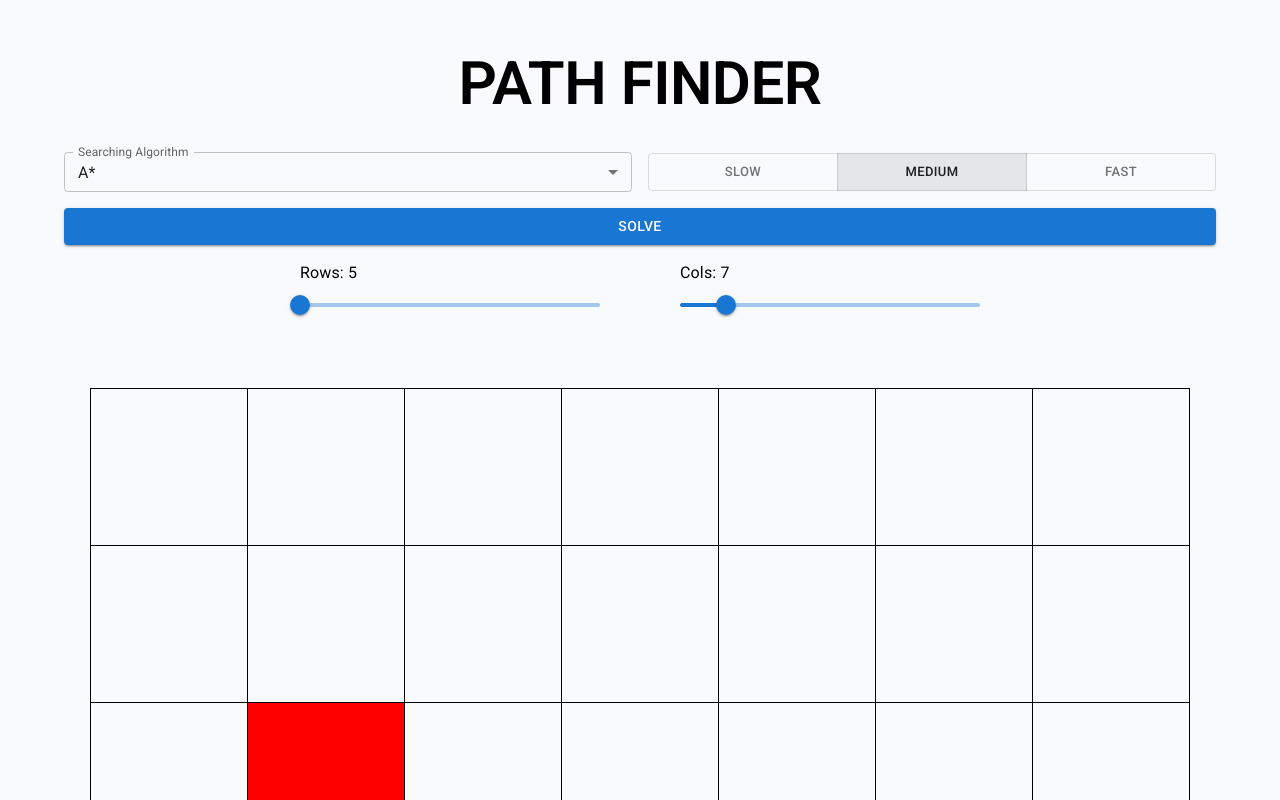
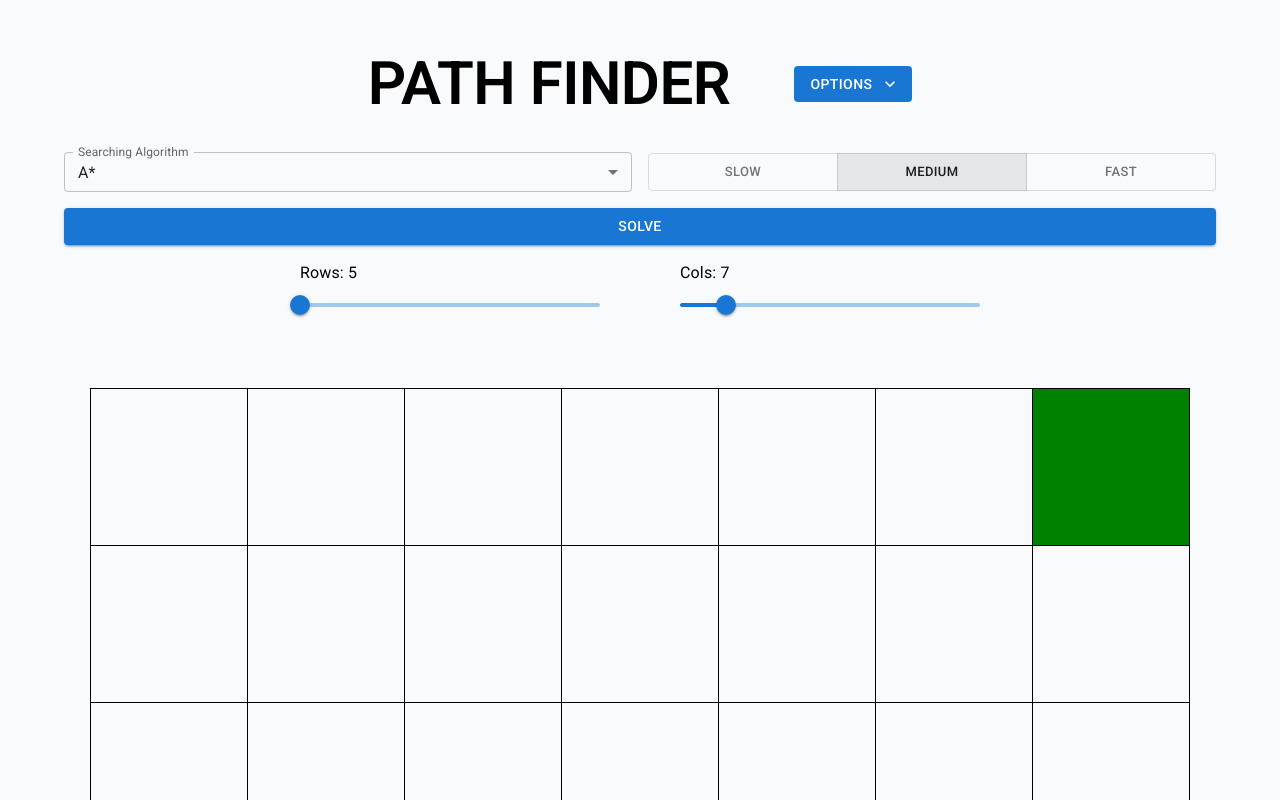
Before and after one commit to GEOFARL/path-finder, a React (Vite) app: page / in a window 1280 px wide. Shown: the top 800 px of the page. Built offline with nearby package versions, Linux system fonts and the light colour scheme.

Commit message:
Add the ability to shuffle positions

```diff
--- a/src/App.tsx
+++ b/src/App.tsx
@@ -17,7 +17,17 @@ function App() {
   return (
     <Provider store={store}>
       <ThemeProvider theme={theme}>
-        <Box minHeight="100vh" bgcolor="#f8fafc">
+        <Box
+          minHeight="100vh"
+          bgcolor="#f8fafc"
+          p={{
+            xs: '0.5rem',
+            sm: '0',
+          }}
+          pb={{
+            xs: '2rem',
+          }}
+        >
           <Container>
             <Header />
             <Main />
--- a/src/components/Board.tsx
+++ b/src/components/Board.tsx
@@ -28,8 +28,6 @@ const Board: React.FC<BoardProps> = ({ size }) => {
     if (row === startPosition.row && col === startPosition.col) {
       return <Cell type={CellType.START} />;
     } else if (row === endPosition.row && col === endPosition.col) {
-      console.log(row, col);
-      console.log(endPosition);
       return <Cell type={CellType.END} />;
     }
     return <Cell type={CellType.EMPTY} />;
--- a/src/components/Header.tsx
+++ b/src/components/Header.tsx
@@ -1,4 +1,5 @@
 import { Box, Typography } from '@mui/material';
+import MenuBar from './MenuBar';
 
 const Header: React.FC = () => {
   return (
@@ -6,6 +7,27 @@ const Header: React.FC = () => {
       pt={{
         xs: '2rem',
         lg: '3rem',
+      }}
+      display={{
+        xs: 'flex',
+      }}
+      alignItems={{
+        xs: 'center',
+      }}
+      justifyContent={{
+        xs: 'center',
+      }}
+      flexDirection={{
+        xs: 'column',
+        sm: 'row',
+      }}
+      gap={{
+        xs: '1rem',
+        sm: '4rem',
+      }}
+      mb={{
+        xs: '2rem',
+        sm: '0',
       }}
     >
       <Typography
@@ -19,6 +41,7 @@ const Header: React.FC = () => {
       >
         Path Finder
       </Typography>
+      <MenuBar />
     </Box>
   );
 };
--- a/src/components/Main.tsx
+++ b/src/components/Main.tsx
@@ -8,21 +8,25 @@ import {
   setNumberOfRows,
 } from '../app/features/board/boardSlice';
 import { RootState } from '../app/store';
+import useShuffle from '../hooks/useShuffle';
 
 const Main: React.FC = () => {
   const dispatch = useDispatch();
   const { numOfCols, numOfRows } = useSelector(
     (state: RootState) => state.board
   );
+  const handleShuffle = useShuffle();
 
   const handleChangeRows = (_: Event, newValue: number | number[]) => {
     if (typeof newValue === 'number') {
       dispatch(setNumberOfRows(newValue));
+      handleShuffle();
     }
   };
   const handleChangeCols = (_: Event, newValue: number | number[]) => {
     if (typeof newValue === 'number') {
       dispatch(setNumberOfCols(newValue));
+      handleShuffle();
     }
   };
 
--- /dev/null
+++ b/src/components/MenuBar.tsx
@@ -0,0 +1,109 @@
+import {
+  Button,
+  // Divider,
+  Menu,
+  MenuItem,
+  MenuProps,
+  alpha,
+  styled,
+} from '@mui/material';
+import KeyboardArrowDownIcon from '@mui/icons-material/KeyboardArrowDown';
+import ShuffleIcon from '@mui/icons-material/Shuffle';
+import React from 'react';
+import useShuffle from '../hooks/useShuffle';
+
+const StyledMenu = styled((props: MenuProps) => (
+  <Menu
+    elevation={0}
+    anchorOrigin={{
+      vertical: 'bottom',
+      horizontal: 'right',
+    }}
+    transformOrigin={{
+      vertical: 'top',
+      horizontal: 'right',
+    }}
+    {...props}
+  />
+))(({ theme }) => ({
+  '& .MuiPaper-root': {
+    borderRadius: 6,
+    marginTop: theme.spacing(1),
+    minWidth: 180,
+    color:
+      theme.palette.mode === 'light'
+        ? 'rgb(55, 65, 81)'
+        : theme.palette.grey[300],
+    boxShadow:
+      'rgb(255, 255, 255) 0px 0px 0px 0px, rgba(0, 0, 0, 0.05) 0px 0px 0px 1px, rgba(0, 0, 0, 0.1) 0px 10px 15px -3px, rgba(0, 0, 0, 0.05) 0px 4px 6px -2px',
+    '& .MuiMenu-list': {
+      padding: '4px 0',
+    },
+    '& .MuiMenuItem-root': {
+      '& .MuiSvgIcon-root': {
+        fontSize: 18,
+        color: theme.palette.text.secondary,
+        marginRight: theme.spacing(1.5),
+      },
+      '&:active': {
+        backgroundColor: alpha(
+          theme.palette.primary.main,
+          theme.palette.action.selectedOpacity
+        ),
+      },
+    },
+  },
+}));
+
+const MenuBar: React.FC = () => {
+  const [anchorEl, setAnchorEl] = React.useState<null | HTMLElement>(null);
+  const open = Boolean(anchorEl);
+  const handleClick = (event: React.MouseEvent<HTMLElement>) => {
+    setAnchorEl(event.currentTarget);
+  };
+  const handleClose = () => {
+    setAnchorEl(null);
+  };
+
+  const handleShuffle = useShuffle();
+
+  return (
+    <div>
+      <Button
+        id="settings-menu"
+        aria-controls={open ? 'settings-menu' : undefined}
+        aria-haspopup="true"
+        aria-expanded={open ? 'true' : undefined}
+        variant="contained"
+        disableElevation
+        onClick={handleClick}
+        endIcon={<KeyboardArrowDownIcon />}
+      >
+        Options
+      </Button>
+      <StyledMenu
+        id="settings-menu"
+        MenuListProps={{
+          'aria-labelledby': 'settings-menu',
+        }}
+        anchorEl={anchorEl}
+        open={open}
+        onClose={handleClose}
+      >
+        <MenuItem
+          onClick={() => {
+            handleClose();
+            handleShuffle();
+          }}
+          disableRipple
+        >
+          <ShuffleIcon />
+          Shuffle Positions
+        </MenuItem>
+        {/* <Divider sx={{ my: 0.5 }} /> */}
+      </StyledMenu>
+    </div>
+  );
+};
+
+export default MenuBar;
--- a/src/constants/index.ts
+++ b/src/constants/index.ts
@@ -1,15 +1,9 @@
-import { Position } from '../types';
-import { calculateValue, getDefaultEndPosition } from '../utils';
+import { calculateValue, shufflePositions } from '../utils';
 
 export const DEFAULT_NUMBER_OF_ROWS = 1;
 export const DEFAULT_NUMBER_OF_COLS = 3;
-export const DEFAULT_START_POSITION: Position = {
-  row: Math.floor(Math.random() * calculateValue(DEFAULT_NUMBER_OF_ROWS)),
-  col: Math.floor(Math.random() * calculateValue(DEFAULT_NUMBER_OF_COLS)),
-};
 
-export const DEFAULT_END_POSITION: Position = getDefaultEndPosition(
+export const [DEFAULT_START_POSITION, DEFAULT_END_POSITION] = shufflePositions(
   calculateValue(DEFAULT_NUMBER_OF_ROWS),
-  calculateValue(DEFAULT_NUMBER_OF_COLS),
-  DEFAULT_START_POSITION
+  calculateValue(DEFAULT_NUMBER_OF_COLS)
 );
--- /dev/null
+++ b/src/hooks/useShuffle.tsx
@@ -0,0 +1,25 @@
+import { useDispatch, useSelector } from 'react-redux';
+import { RootState } from '../app/store';
+import { calculateValue, shufflePositions } from '../utils';
+import {
+  setEndPosition,
+  setStartPosition,
+} from '../app/features/board/boardSlice';
+
+export default function useShuffle() {
+  const dispatch = useDispatch();
+  const { numOfRows, numOfCols } = useSelector(
+    (state: RootState) => state.board
+  );
+
+  const handleShuffle = () => {
+    const [start, end] = shufflePositions(
+      calculateValue(numOfRows),
+      calculateValue(numOfCols)
+    );
+    dispatch(setStartPosition(start));
+    dispatch(setEndPosition(end));
+  };
+
+  return handleShuffle;
+}
--- a/src/utils/index.ts
+++ b/src/utils/index.ts
@@ -36,3 +36,14 @@ export const getDefaultEndPosition = (
     col,
   };
 };
+
+export const shufflePositions = (
+  rows: number,
+  cols: number
+): [Position, Position] => {
+  const startingPos: Position = {
+    row: Math.floor(Math.random() * rows),
+    col: Math.floor(Math.random() * cols),
+  };
+  return [startingPos, getDefaultEndPosition(rows, cols, startingPos)];
+};
```
